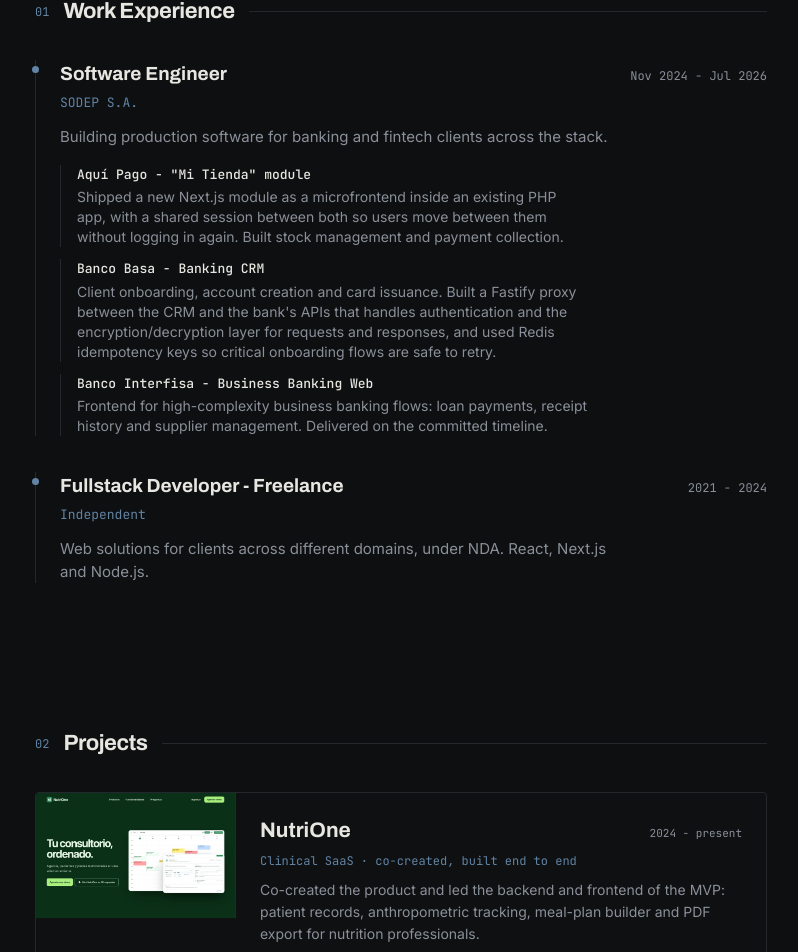
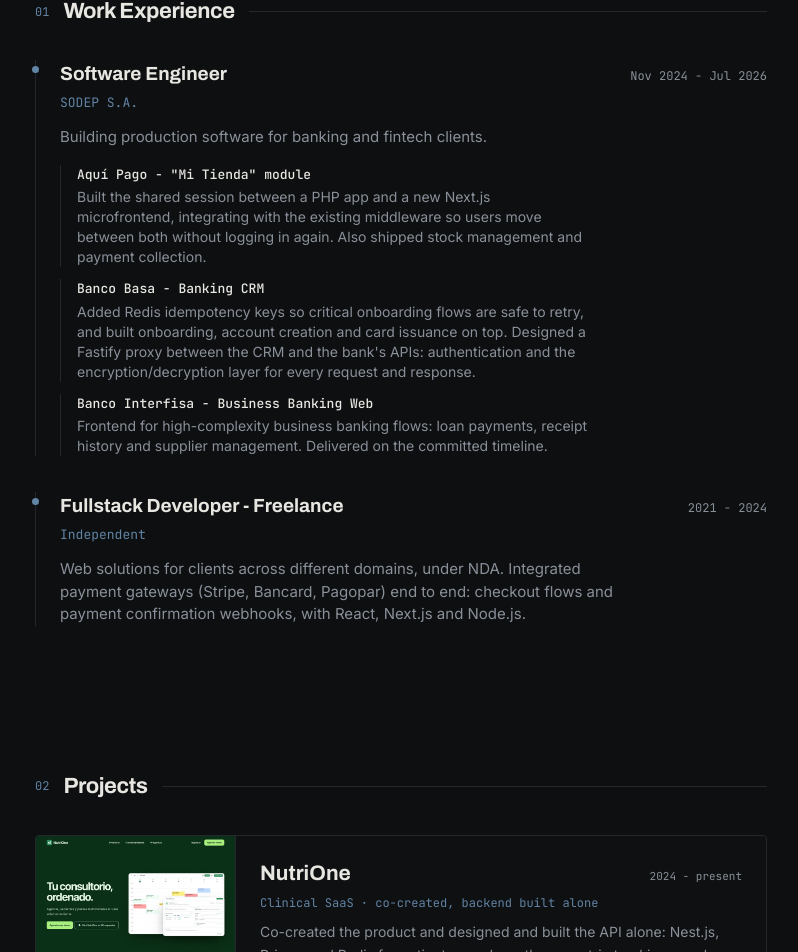
Before and after one commit to isaias-alt/lucasco.dev, a Next.js app: page / in a window 1280 px wide. Shown: the part 578-1530 px from the top of the page, without its empty margins (239-1037 px from the left). Built offline with nearby package versions, Linux system fonts and the light colour scheme; no server answers.

Commit message:
fix: lead the experience copy with the backend work

```diff
--- a/src/data/resume.ts
+++ b/src/data/resume.ts
@@ -97,17 +97,17 @@ const en: Resume = {
       company: "SODEP S.A.",
       period: "Nov 2024 - Jul 2026",
       intro:
-        "Building production software for banking and fintech clients across the stack.",
+        "Building production software for banking and fintech clients.",
       projects: [
         {
           name: 'Aquí Pago - "Mi Tienda" module',
           description:
-            "Shipped a new Next.js module as a microfrontend inside an existing PHP app, with a shared session between both so users move between them without logging in again. Built stock management and payment collection.",
+            "Built the shared session between a PHP app and a new Next.js microfrontend, integrating with the existing middleware so users move between both without logging in again. Also shipped stock management and payment collection.",
         },
         {
           name: "Banco Basa - Banking CRM",
           description:
-            "Client onboarding, account creation and card issuance. Built a Fastify proxy between the CRM and the bank's APIs that handles authentication and the encryption/decryption layer for requests and responses, and used Redis idempotency keys so critical onboarding flows are safe to retry.",
+            "Added Redis idempotency keys so critical onboarding flows are safe to retry, and built onboarding, account creation and card issuance on top. Designed a Fastify proxy between the CRM and the bank's APIs: authentication and the encryption/decryption layer for every request and response.",
         },
         {
           name: "Banco Interfisa - Business Banking Web",
@@ -121,16 +121,16 @@ const en: Resume = {
       company: "Independent",
       period: "2021 - 2024",
       intro:
-        "Web solutions for clients across different domains, under NDA. React, Next.js and Node.js.",
+        "Web solutions for clients across different domains, under NDA. Integrated payment gateways (Stripe, Bancard, Pagopar) end to end: checkout flows and payment confirmation webhooks, with React, Next.js and Node.js.",
     },
   ],
   projects: [
     {
       name: "NutriOne",
       year: "2024 - present",
-      tag: "Clinical SaaS · co-created, built end to end",
+      tag: "Clinical SaaS · co-created, backend built alone",
       description:
-        "Co-created the product and led the backend and frontend of the MVP: patient records, anthropometric tracking, meal-plan builder and PDF export for nutrition professionals.",
+        "Co-created the product and designed and built the API alone: Nest.js, Prisma and Redis for patient records, anthropometric tracking, meal plans and PDF export. Also built the MVP frontend.",
       stack: ["Next.js", "Nest.js", "PostgreSQL", "Redis", "Prisma"],
       image: "/projects/nutrione.webp",
       links: [{ label: "Website", href: "https://nutrione.com.py" }],
@@ -234,17 +234,17 @@ const es: Resume = {
       company: "SODEP S.A.",
       period: "Nov 2024 - Jul 2026",
       intro:
-        "Desarrollo software en producción para clientes de banca y fintech, en todo el stack.",
+        "Desarrollo software en producción para clientes de banca y fintech.",
       projects: [
         {
           name: 'Aquí Pago - módulo "Mi Tienda"',
           description:
-            "Entregué un módulo nuevo en Next.js como microfrontend dentro de una aplicación PHP existente, con sesión compartida entre ambos para que el usuario pase de uno a otro sin volver a iniciar sesión. También desarrollé la gestión de stock y los cobros.",
+            "Construí la sesión compartida entre una aplicación PHP y un microfrontend nuevo en Next.js, integrándome con el middleware existente para que el usuario pase de uno a otro sin volver a iniciar sesión. También desarrollé la gestión de stock y los cobros.",
         },
         {
           name: "Banco Basa - CRM bancario",
           description:
-            "Alta de clientes, apertura de cuentas y emisión de tarjetas. Construí un proxy en Fastify entre el CRM y las APIs del banco que maneja la autenticación y la capa de cifrado y descifrado de requests y responses, y usé idempotency keys en Redis para que los flujos críticos de alta sean seguros de reintentar.",
+            "Sumé idempotency keys en Redis para que los flujos críticos de alta sean seguros de reintentar, y construí sobre eso el alta de clientes, la apertura de cuentas y la emisión de tarjetas. Diseñé un proxy en Fastify entre el CRM y las APIs del banco: autenticación y la capa de cifrado y descifrado de cada request y response.",
         },
         {
           name: "Banco Interfisa - Banca Empresa Web",
@@ -258,16 +258,16 @@ const es: Resume = {
       company: "Independiente",
       period: "2021 - 2024",
       intro:
-        "Soluciones web para clientes de distintos dominios, bajo NDA. React, Next.js y Node.js.",
+        "Soluciones web para clientes de distintos dominios, bajo NDA. Integré pasarelas de pago (Stripe, Bancard, Pagopar) de punta a punta: flujos de checkout y webhooks de confirmación de pago, con React, Next.js y Node.js.",
     },
   ],
   projects: [
     {
       name: "NutriOne",
       year: "2024 - actualidad",
-      tag: "SaaS clínico · co-creado, desarrollado de punta a punta",
+      tag: "SaaS clínico · co-creado, backend en solitario",
       description:
-        "Co-creé el producto y lideré el backend y el frontend del MVP: historia clínica de pacientes, seguimiento antropométrico, armado de planes nutricionales y exportación a PDF para profesionales de la nutrición.",
+        "Co-creé el producto y diseñé y construí la API en solitario: Nest.js, Prisma y Redis para historia clínica, seguimiento antropométrico, planes nutricionales y exportación a PDF. También desarrollé el frontend del MVP.",
       stack: ["Next.js", "Nest.js", "PostgreSQL", "Redis", "Prisma"],
       image: "/projects/nutrione.webp",
       links: [{ label: "Sitio", href: "https://nutrione.com.py" }],
```
